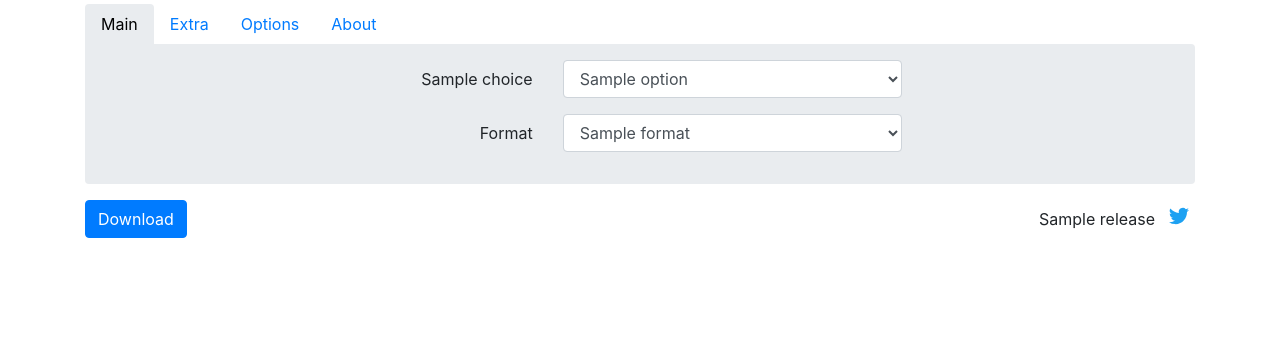
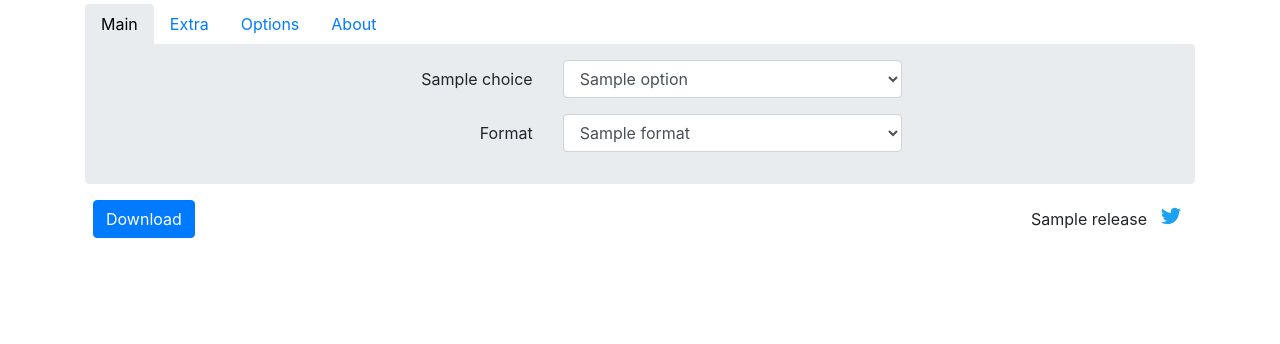
Before and after one commit to ahsparrow/ukair, a Flask app: template ukair/templates/main.html in a window 1280 px wide. Shown: the top 344 px of the page. Run offline with Flask 2, Linux system fonts and the light colour scheme; the template is opened without the code that fills it: most values are stand-ins (such as "Sample title", 1, 10 or a date in 2020); parts of the project's set-up code (start-up, migrations or seed data) failed here and were passed over; some libraries are stand-ins or nearby versions.

Commit message:
Tweak bottom row flex layout

```diff
--- a/ukair/templates/main.html
+++ b/ukair/templates/main.html
@@ -227,14 +227,14 @@
       </div>
     </div>
 
-    <div class="d-flex align-items-center">
-      <div>
+    <div class="d-flex flex-row align-items-center">
+      <div class="ml-2 mr-auto">
         <button type="submit" class="btn btn-primary">Download</button>
       </div>
 
-      <div class="ml-auto">{{release}}</div>
+      <div class="pr-2">{{release}}</div>
 
-      <div class="pl-2">
+      <div class="pr-2">
         <a href="https://twitter.com/asselect_uk" target="_blank">
           <svg class="svg-navlink" xmlns="http://www.w3.org/2000/svg" viewBox="0 0 400 400">
             <title>Twitter</title>
```
